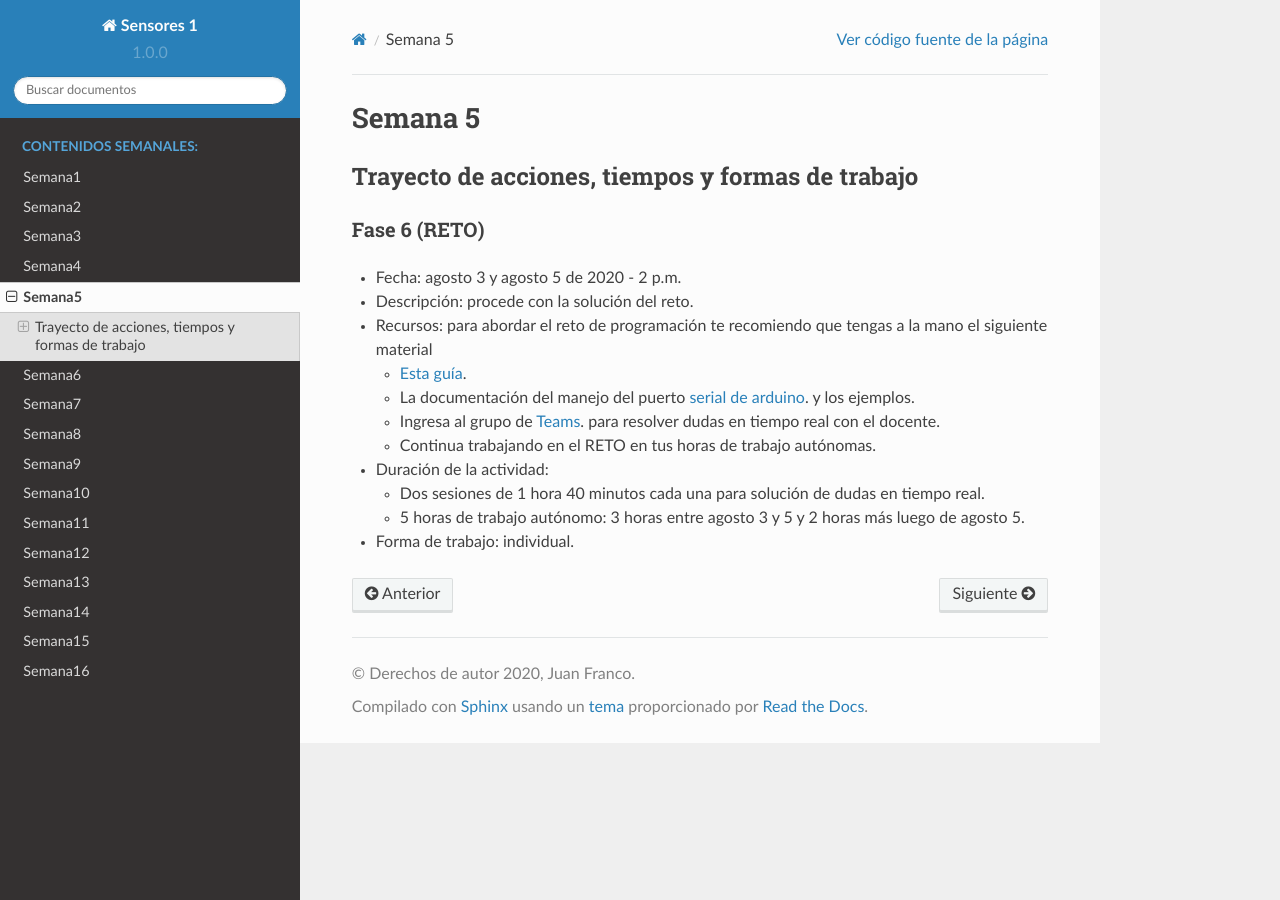
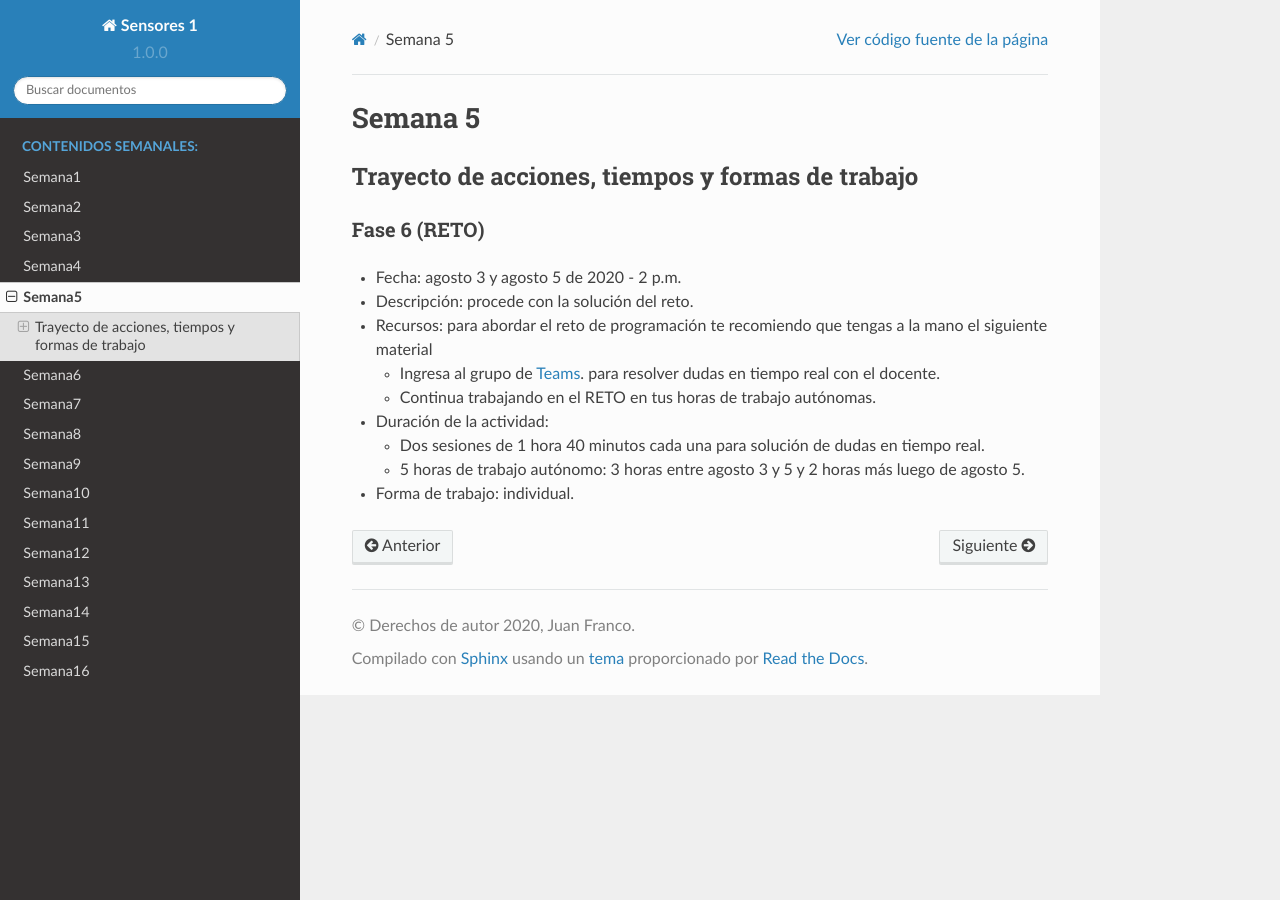
Before and after one commit to juanferfranco/sensores1, a Sphinx documentation site: the page built from docs/_semana5/semana5.rst, in a window 1280 px wide. Built offline with Sphinx 7.4.7 and the Read the Docs theme 2.0.0, drawn with Linux system fonts in a browser that asks for light colours.

Commit message:
update weeks 5 and 6

```diff
--- a/docs/_semana5/semana5.rst
+++ b/docs/_semana5/semana5.rst
@@ -11,9 +11,6 @@ Fase 6 (RETO)
 * Descripción: procede con la solución del reto.
 * Recursos: para abordar el reto de programación te recomiendo que tengas a la mano el siguiente material
 
-  * `Esta guía <https://docs.google.com/presentation/d/1A6phooetTEDRBksyrAd1Rloe7mCj7lRf1pDp4CRRdSk/edit?usp=sharing>`__.
-  * La documentación del manejo del puerto `serial de arduino <https://www.arduino.cc/reference/en/language/functions/communication/serial/>`__.
-    y los ejemplos.
   * Ingresa al grupo de `Teams <https://teams.microsoft.com/l/team/19%3a919658982cb4457e85d706bad345b5dc%40thread.tacv2/conversations?groupId=16c098de-d737-4b8a-839d-8faf7400b06e&tenantId=618bab0f-20a4-4de3-a10c-e20cee96bb35>`__.
     para resolver dudas en tiempo real con el docente.
   * Continua trabajando en el RETO en tus horas de trabajo autónomas.
--- a/docs/_semana6/semana6.rst
+++ b/docs/_semana6/semana6.rst
@@ -10,9 +10,6 @@ Fase 6 (RETO-continuación)
 * Descripción: procede con la solución del reto.
 * Recursos: para abordar el reto de programación te recomiendo que tengas a la mano el siguiente material
 
-  * `Esta guía <https://docs.google.com/presentation/d/1A6phooetTEDRBksyrAd1Rloe7mCj7lRf1pDp4CRRdSk/edit?usp=sharing>`__.
-  * La documentación del manejo del puerto `serial de arduino <https://www.arduino.cc/reference/en/language/functions/communication/serial/>`__.
-    y los ejemplos.
   * Ingresa al grupo de `Teams <https://teams.microsoft.com/l/team/19%3a919658982cb4457e85d706bad345b5dc%40thread.tacv2/conversations?groupId=16c098de-d737-4b8a-839d-8faf7400b06e&tenantId=618bab0f-20a4-4de3-a10c-e20cee96bb35>`__.
     para resolver dudas en tiempo real con el docente.
   * Continua trabajando en el RETO en tus horas de trabajo autónomas.
```
